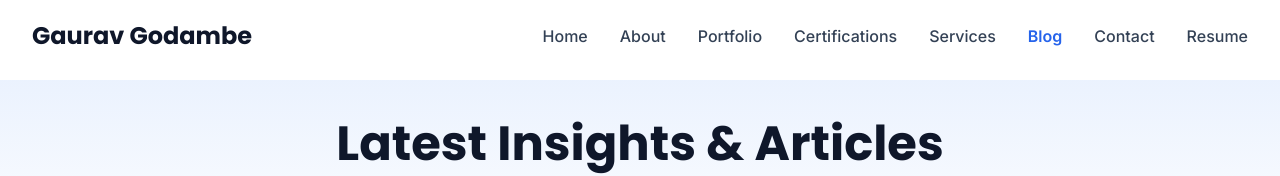
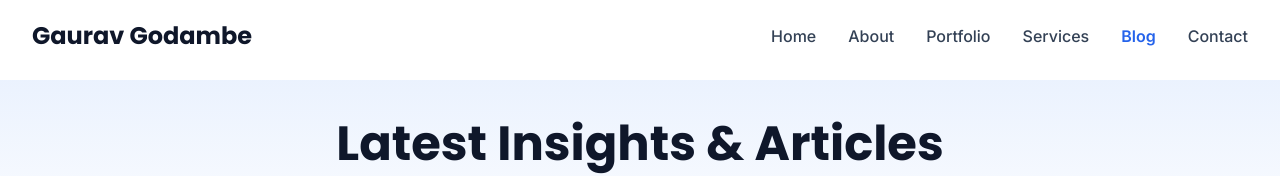
Before and after one commit to greatestgatsby/gaurav-godambe-portfolio, a React (Vite) app: page /blog in a window 1280 px wide. Shown: the top 176 px of the page. Built offline with nearby package versions, Linux system fonts and the light colour scheme.

Commit message:
Remove Certifications and Resume references
Remove all references to the Certifications and Resume pages, including links and download buttons.

```diff
--- a/index.html
+++ b/index.html
@@ -22,12 +22,6 @@
 
     <!-- Preloading critical assets -->
     <link rel="preload" href="/lovable-uploads/a9dc63a9-5d11-466c-ad97-15a63e48b8ea.png" as="image" fetchPriority="high" />
-    <link rel="preload" href="/lovable-uploads/Resume%20Image.png" as="image" fetchPriority="high" />
-    <link rel="preload" href="/lovable-uploads/AI%20Mastery%20Workshop.png" as="image" fetchPriority="high" />
-    <link rel="preload" href="/lovable-uploads/SEO%20Foundations.png" as="image" fetchPriority="high" />
-    <link rel="preload" href="/lovable-uploads/Generative%20AI%20Overview%20for%20Project%20Managers_image.png" as="image" fetchPriority="high" />
-    <link rel="preload" href="/lovable-uploads/Six%20Sigma%20White%20Belt.png" as="image" fetchPriority="high" />
-    <link rel="preload" href="/lovable-uploads/Google%20My%20Business.png" as="image" fetchPriority="high" />
 
     <!-- Plausible Analytics - Privacy-friendly web analytics -->
     <script defer data-domain="your-domain.com" src="https://plausible.io/js/script.js"></script>
--- a/src/App.tsx
+++ b/src/App.tsx
@@ -11,8 +11,6 @@ import Services from "./pages/Services";
 import Blog from "./pages/Blog";
 import BlogPostPage from "./pages/BlogPostPage";
 import Contact from "./pages/Contact";
-import Certifications from "./pages/Certifications";
-import Resume from "./pages/Resume";
 import NotFound from "./pages/NotFound";
 
 const queryClient = new QueryClient();
@@ -32,8 +30,6 @@ const App = () => (
           <Route path="/blog" element={<Blog />} />
           <Route path="/blog/:id" element={<BlogPostPage />} />
           <Route path="/contact" element={<Contact />} />
-          <Route path="/certifications" element={<Certifications />} />
-          <Route path="/resume" element={<Resume />} />
           <Route path="*" element={<NotFound />} />
         </Routes>
       </BrowserRouter>
--- a/src/components/Navbar.tsx
+++ b/src/components/Navbar.tsx
@@ -1,4 +1,3 @@
-
 import React, { useState, useEffect } from 'react';
 import { Link, useLocation } from 'react-router-dom';
 import { Menu, X } from 'lucide-react';
@@ -26,11 +25,9 @@ const Navbar = () => {
     { name: 'Home', path: '/' },
     { name: 'About', path: '/about' },
     { name: 'Portfolio', path: '/portfolio' },
-    { name: 'Certifications', path: '/certifications' },
     { name: 'Services', path: '/services' },
     { name: 'Blog', path: '/blog' },
     { name: 'Contact', path: '/contact' },
-    { name: 'Resume', path: '/resume' },
   ];
 
   return (
--- a/src/pages/Index.tsx
+++ b/src/pages/Index.tsx
@@ -8,7 +8,6 @@ import PortfolioSection from '@/components/PortfolioSection';
 import ServicesSection from '@/components/ServicesSection';
 import BlogSection from '@/components/BlogSection';
 import ContactSection from '@/components/ContactSection';
-import CertificationsSection from '@/components/CertificationsSection';
 import { Helmet } from 'react-helmet';
 
 const Index = () => {
@@ -26,7 +25,6 @@ const Index = () => {
         <HeroSection />
         <AboutSection />
         <PortfolioSection />
-        <CertificationsSection />
         <ServicesSection />
         <BlogSection />
         <ContactSection />
```
